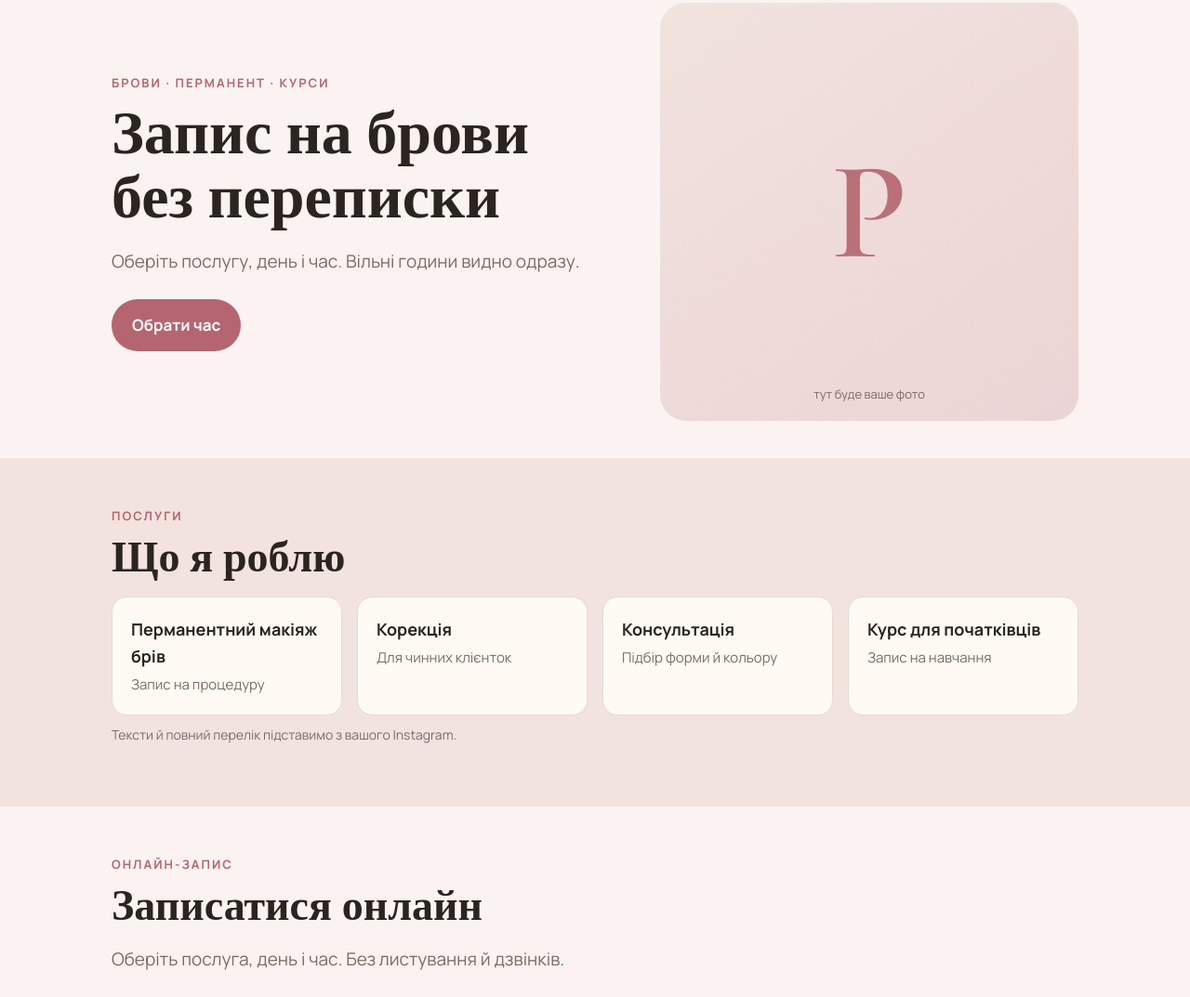
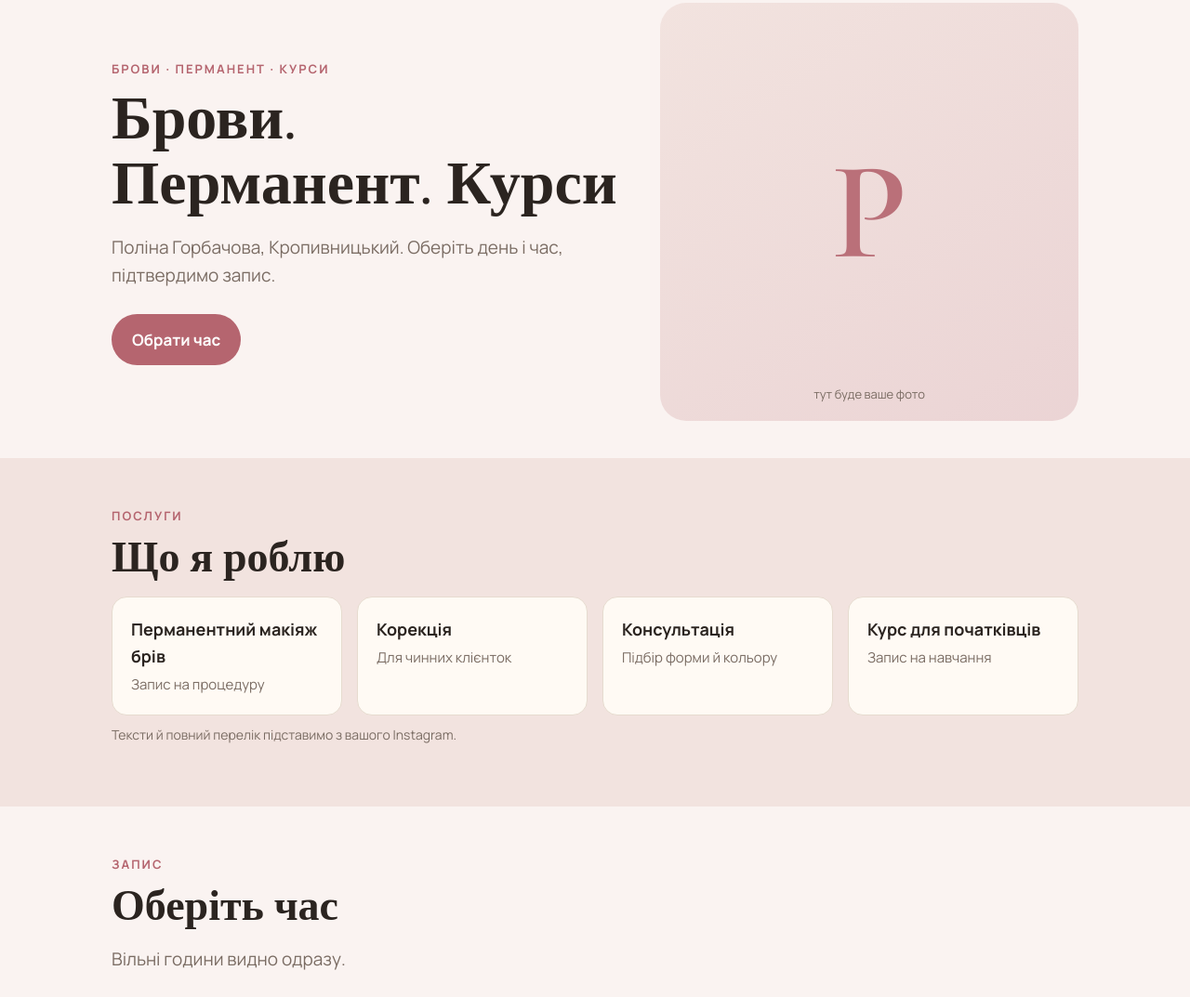
Before and after one commit to Darkners1/zapys-demo, a plain HTML site: page index.html in a window 1280 px wide. Shown: the part 150-1223 px from the top of the page at 93% size. Drawn offline with nearby package versions, Linux system fonts and the light colour scheme.

Commit message:
Update index.html

```diff
--- a/index.html
+++ b/index.html
@@ -50,7 +50,7 @@ footer{background:var(--ink);color:var(--bg);padding:32px 0}footer .wrap{display
 <div class="wrap hero"><div><p class="kick" id="kk"></p><h1 id="h1"></h1><p class="lead" id="ld"></p><a class="btn alt" href="#book" id="cta">Обрати час</a></div>
 <div class="art"><b id="mono"></b><span>тут буде ваше фото</span></div></div>
 <section class="alt-sec"><div class="wrap"><p class="kick" id="sk">Послуги</p><h2 id="st"></h2><div class="svc" id="sv"></div><p class="note">Тексти й повний перелік підставимо з вашого Instagram.</p></div></section>
-<section id="book"><div class="wrap"><p class="kick">Онлайн-запис</p><h2 id="bt"></h2>
+<section id="book"><div class="wrap"><p class="kick">Запис</p><h2 id="bt"></h2>
 <p class="lead" style="margin-top:0" id="bl"></p>
 <div class="bk"><div class="bk-l">
 <div id="rw"><p class="cap" id="rc"></p><div class="tabs" id="rt"></div></div>
@@ -72,15 +72,15 @@ footer{background:var(--ink);color:var(--bg);padding:32px 0}footer .wrap{display
 const T=(a,b)=>{const r=[];for(let h=a;h<b;h++)r.push(String(h).padStart(2,'0')+':00');return r};
 const BEAUTY=T(10,19),STUDIO=T(10,22);
 const CL={
-polina:{n:'Polina Horbachova',kick:'Брови · перманент · курси',h1:'Запис на брови без переписки',lead:'Оберіть послугу, день і час. Вільні години видно одразу.',st:'Що я роблю',svc:[['Перманентний макіяж брів','Запис на процедуру'],['Корекція','Для чинних клієнток'],['Консультація','Підбір форми й кольору'],['Курс для початківців','Запис на навчання']],rl:'Послуга',slots:BEAUTY,mode:'one',acc:'#b5656f',bg:'#faf3f1',alt:'#f2e3df',addr:'Гоголя, 72 · Instagram @polina.horbachova'},
-milena:{n:'Dr. Milena',kick:'Косметолог-дерматолог',h1:'Запис до косметолога онлайн',lead:'Оберіть процедуру й вільний час. Підтвердження прийде в месенджер.',st:'Напрямки',svc:[['Консультація','Первинний прийом'],['Ін’єкційні процедури','Запис на процедуру'],['Навчання','Для колег-косметологів']],rl:'Напрямок',slots:BEAUTY,mode:'one',acc:'#3f7f78',bg:'#f2f7f6',alt:'#dfeceb',addr:'Кропивницький · Instagram @doctor__milena'},
-studio38:{n:'38 Studio',mono:'38',kick:'Фотостудія · Кропивницький',h1:'Забронюйте студію онлайн',lead:'Оберіть день і години. Зайнятий час позначений, бронь без дзвінків.',st:'Студія',svc:[['Зал для зйомок','Оренда за годинами'],['Бронь без переписки','Вільний час одразу видно'],['Для фотографів і контенту','Зручно для регулярної оренди']],rl:'Зал',res:['Зал'],slots:STUDIO,mode:'hours',acc:'#3b4a6b',bg:'#f3f4f8',alt:'#e3e6ef',addr:'вул. Чорновола, 38 · Instagram @38.studio.krop'},
-inflight:{n:'Inflight Studio',kick:'Pole dance · фітнес',h1:'Запис на заняття в один дотик',lead:'Оберіть заняття, день і час. Місце закріпиться за вами.',st:'Заняття',svc:[['Pole dance','Групові заняття'],['Фітнес','Групові заняття'],['Пробне заняття','Для тих, хто вперше']],rl:'Заняття',slots:T(9,21),mode:'one',acc:'#8a3d8f',bg:'#f8f2f9',alt:'#eddcf0',addr:'Кропивницький · Instagram @inflight_studio_ua'},
-androsova:{n:'Androsova Brows',kick:'Брови · навчання',h1:'Запис на брови онлайн',lead:'Оберіть послугу, день і час, без листування в Direct.',st:'Послуги',svc:[['Брови','Запис на процедуру'],['Консультація','Підбір форми'],['Курс','Навчання для початківців']],rl:'Послуга',slots:BEAUTY,mode:'one',acc:'#a8714a',bg:'#faf5f0',alt:'#f0e2d5',addr:'Кропивницький · Instagram @androsovabrows'},
-katya:{n:'Balance Studio',kick:'Масаж · реабілітація · курси',h1:'Запис на масаж онлайн',lead:'Оберіть послугу, день і час. Вільні години видно одразу.',st:'Напрямки',svc:[['Масаж','Запис на сеанс'],['Реабілітаційний масаж','Відновлення'],['Курс масажу з нуля','Запис на навчання']],rl:'Послуга',slots:BEAUTY,mode:'one',acc:'#5e8a5c',bg:'#f4f7f2',alt:'#e2ecdf',addr:'Кропивницький · Instagram @massage_katya_krop · @balance_studio_massage'},
-reform:{n:'Reform',kick:'Пілатес на реформері',h1:'Запис на пілатес без чатів',lead:'Оберіть заняття, день і час. Група заповнюється, місце видно одразу.',st:'Заняття',svc:[['Пілатес на реформері','Групове заняття'],['Пробне заняття','Для першого візиту'],['Індивідуально','За домовленістю']],rl:'Заняття',slots:T(8,21),mode:'one',acc:'#7a8a6a',bg:'#f6f6f1',alt:'#e8eadf',addr:'вул. Шевченка, 12 · Instagram @reform.kr'},
-queens:{n:'Queens Studio',kick:'Вії · навчання',h1:'Запис на вії онлайн',lead:'Оберіть послугу, день і час. Вільні години видно одразу.',st:'Послуги',svc:[['Нарощування вій','Запис на процедуру'],['Ламінування','Запис на процедуру'],['Навчання','Курс для майстрів']],rl:'Послуга',slots:BEAUTY,mode:'one',acc:'#9c4a6e',bg:'#fbf3f6',alt:'#f3dde6',addr:'вул. Пашутинська, 57 · Instagram @queens___studio___'},
-laserose:{n:'Laserose',kick:'Лазерна епіляція',h1:'Запис на епіляцію онлайн',lead:'Оберіть зону, день і час. Підтвердження прийде в месенджер.',st:'Зони',svc:[['Обличчя','Запис на сеанс'],['Ноги','Запис на сеанс'],['Бікіні','Запис на сеанс'],['Комплекс','За домовленістю']],rl:'Зона',slots:BEAUTY,mode:'one',acc:'#c0566b',bg:'#fdf3f4',alt:'#f6dfe2',addr:'вул. Тарковського, 33 · Instagram @laserose.krop'}
+polina:{n:'Polina Horbachova',kick:'Брови · перманент · курси',h1:'Брови. Перманент. Курси',lead:'Поліна Горбачова, Кропивницький. Оберіть день і час, підтвердимо запис.',st:'Що я роблю',svc:[['Перманентний макіяж брів','Запис на процедуру'],['Корекція','Для чинних клієнток'],['Консультація','Підбір форми й кольору'],['Курс для початківців','Запис на навчання']],rl:'Послуга',slots:BEAUTY,mode:'one',acc:'#b5656f',bg:'#faf3f1',alt:'#f2e3df',addr:'Гоголя, 72 · Instagram @polina.horbachova'},
+milena:{n:'Dr. Milena',kick:'Косметолог-дерматолог',h1:'Косметолог-дерматолог у Кропивницькому',lead:'Ін’єкційна косметологія й навчання. Оберіть зручний день і час.',st:'Напрямки',svc:[['Консультація','Первинний прийом'],['Ін’єкційні процедури','Запис на процедуру'],['Навчання','Для колег-косметологів']],rl:'Напрямок',slots:BEAUTY,mode:'one',acc:'#3f7f78',bg:'#f2f7f6',alt:'#dfeceb',addr:'Кропивницький · Instagram @doctor__milena'},
+studio38:{n:'38 Studio',mono:'38',kick:'Фотостудія · Кропивницький',h1:'Фотостудія 38',lead:'Інтер’єрна фотостудія й арт-простір. Оберіть години, вільний час видно одразу.',st:'Студія',svc:[['Зал для зйомок','Оренда за годинами'],['Бронь без переписки','Вільний час одразу видно'],['Для фотографів і контенту','Зручно для регулярної оренди']],rl:'Зал',res:['Зал'],slots:STUDIO,mode:'hours',acc:'#3b4a6b',bg:'#f3f4f8',alt:'#e3e6ef',addr:'вул. Чорновола, 38 · Instagram @38.studio.krop'},
+inflight:{n:'Inflight Studio',kick:'Pole dance · фітнес',h1:'Pole dance і фітнес у Кропивницькому',lead:'Групові заняття, стретчинг, східні танці. Оберіть заняття, день і час.',st:'Заняття',svc:[['Pole dance','Групові заняття'],['Фітнес','Групові заняття'],['Пробне заняття','Для тих, хто вперше']],rl:'Заняття',slots:T(9,21),mode:'one',acc:'#8a3d8f',bg:'#f8f2f9',alt:'#eddcf0',addr:'Кропивницький · Instagram @inflight_studio_ua'},
+androsova:{n:'Androsova Brows',kick:'Брови · навчання',h1:'Брови, вії, ламінування',lead:'Майстер Аріна, 3 роки в бровах. Оберіть день і час.',st:'Послуги',svc:[['Брови','Запис на процедуру'],['Консультація','Підбір форми'],['Курс','Навчання для початківців']],rl:'Послуга',slots:BEAUTY,mode:'one',acc:'#a8714a',bg:'#faf5f0',alt:'#f0e2d5',addr:'Кропивницький · Instagram @androsovabrows'},
+katya:{n:'Balance Studio',kick:'Масаж · реабілітація · курси',h1:'Масаж і реабілітація',lead:'Масажист-реабілітолог у Кропивницькому. Оберіть день і час.',st:'Напрямки',svc:[['Масаж','Запис на сеанс'],['Реабілітаційний масаж','Відновлення'],['Курс масажу з нуля','Запис на навчання']],rl:'Послуга',slots:BEAUTY,mode:'one',acc:'#5e8a5c',bg:'#f4f7f2',alt:'#e2ecdf',addr:'Кропивницький · Instagram @massage_katya_krop · @balance_studio_massage'},
+reform:{n:'Reform',kick:'Кропивницький',h1:'Пілатес на реформері',lead:'Контроль, баланс, точність. Оберіть заняття, день і час.',st:'Заняття',svc:[['Пілатес на реформері','Групове заняття'],['Пробне заняття','Для першого візиту'],['Індивідуально','За домовленістю']],rl:'Заняття',slots:T(8,21),mode:'one',acc:'#7a8a6a',bg:'#f6f6f1',alt:'#e8eadf',addr:'вул. Шевченка, 12 · Instagram @reform.kr'},
+queens:{n:'Queens Studio',kick:'Вії · навчання',h1:'Нарощування вій, ламінування, брови',lead:'Queen’s Studio, Кропивницький. Оберіть день і час.',st:'Послуги',svc:[['Нарощування вій','Запис на процедуру'],['Ламінування','Запис на процедуру'],['Навчання','Курс для майстрів']],rl:'Послуга',slots:BEAUTY,mode:'one',acc:'#9c4a6e',bg:'#fbf3f6',alt:'#f3dde6',addr:'вул. Пашутинська, 57 · Instagram @queens___studio___'},
+laserose:{n:'Laserose',kick:'Кропивницький',h1:'Лазерна епіляція',lead:'Безболісно й швидко, Кропивницький. Оберіть зону, день і час.',st:'Зони',svc:[['Обличчя','Запис на сеанс'],['Ноги','Запис на сеанс'],['Бікіні','Запис на сеанс'],['Комплекс','За домовленістю']],rl:'Зона',slots:BEAUTY,mode:'one',acc:'#c0566b',bg:'#fdf3f4',alt:'#f6dfe2',addr:'вул. Тарковського, 33 · Instagram @laserose.krop'}
 };
 const slug=(location.search.match(/[?&]c=([\w-]+)/)||[])[1]||'polina';const C=CL[slug]||CL.polina;
 const $=id=>document.getElementById(id),R=document.documentElement.style;
@@ -89,7 +89,7 @@ document.title=C.n+' — онлайн-запис';
 $('dr').textContent='Демо-концепт для «'+C.n+'», не офіційний сайт. Видалимо за першим проханням';
 $('lg').textContent=$('fl').textContent=C.n;$('kk').textContent=C.kick;$('h1').textContent=C.h1;$('ld').textContent=C.lead;$("mono").textContent=C.mono||C.n[0];
 $('st').textContent=C.st;$('sv').innerHTML=C.svc.map(s=>'<div><b>'+s[0]+'</b><p>'+s[1]+'</p></div>').join('');
-$('bt').textContent='Записатися онлайн';$('bl').textContent='Оберіть '+C.rl.toLowerCase()+', день і час. Без листування й дзвінків.';
+$('bt').textContent='Оберіть час';$('bl').textContent='Вільні години видно одразу.';
 $('ad').innerHTML='<b>📍 '+C.addr+'</b>';$('fa').textContent=C.addr;
 const MODE=C.mode,RES=C.res||C.svc.map(s=>s[0]),KEY='demo_'+slug,DN=['нд','пн','вт','ср','чт','пт','сб'],MN=['січ','лют','бер','кві','тра','чер','лип','сер','вер','жов','лис','гру'];
 let res=0,day=0,sel=[],ls=[];try{ls=JSON.parse(localStorage.getItem(KEY)||'[]')}catch(e){}
```
